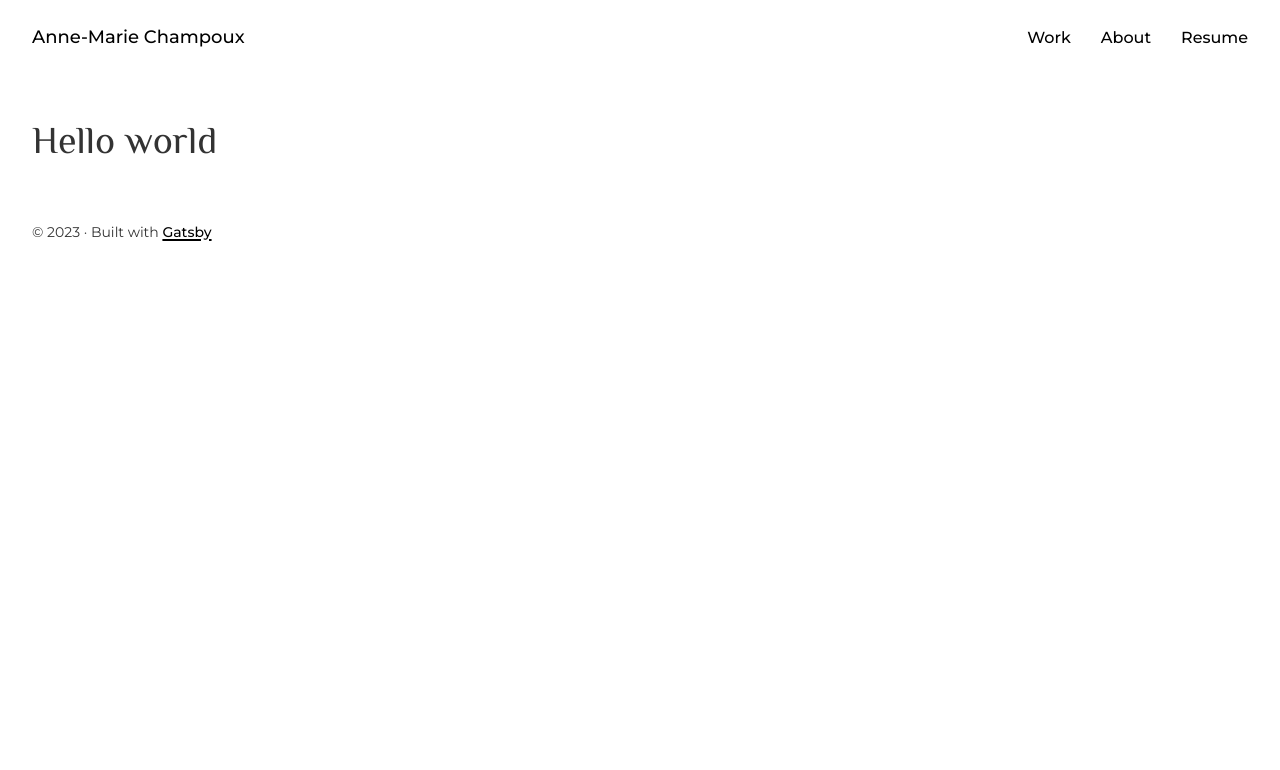
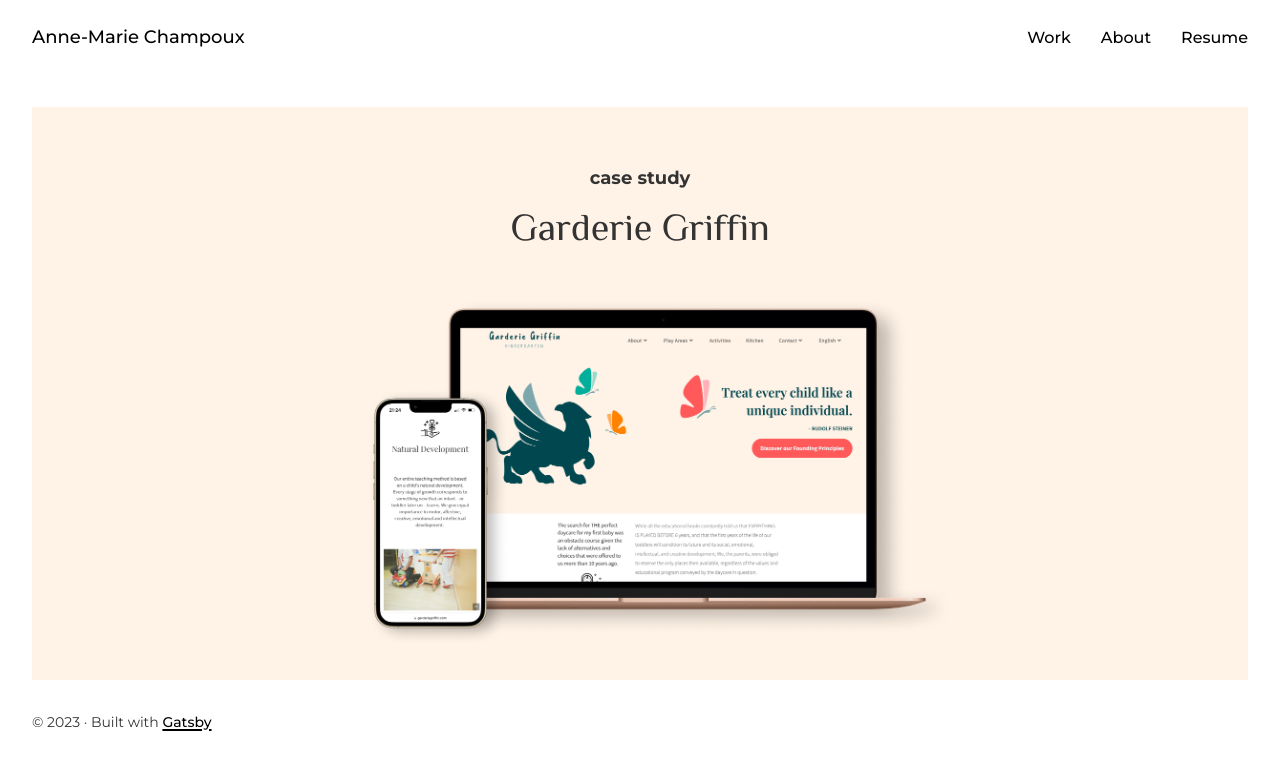
Before and after one commit to amchampoux/portfolio, a Gatsby site: page /garderie-griffin in a window 1280 px wide. Built offline with nearby package versions, Linux system fonts and the light colour scheme; Gatsby itself is replaced by a stand-in of ours.

Commit message:
add case study header component

```diff
--- a/public/page-data/dev-404-page/page-data.json
+++ b/public/page-data/dev-404-page/page-data.json
@@ -1 +1 @@
-{"componentChunkName":"component---cache-dev-404-page-js","path":"/dev-404-page/","result":{"data":{"allSiteFunction":{"nodes":[]},"allSitePage":{"nodes":[{"path":"/using-dsg/"},{"path":"/404/"},{"path":"/404.html"},{"path":"/"},{"path":"/page-2/"},{"path":"/using-ssr/"},{"path":"/using-typescript/"}]}},"pageContext":{}},"staticQueryHashes":[],"slicesMap":{}}
+{"componentChunkName":"component---cache-dev-404-page-js","path":"/dev-404-page/","result":{"data":{"allSiteFunction":{"nodes":[]},"allSitePage":{"nodes":[{"path":"/using-dsg/"},{"path":"/404/"},{"path":"/404.html"},{"path":"/garderie-griffin/"},{"path":"/"},{"path":"/page-2/"},{"path":"/using-ssr/"},{"path":"/using-typescript/"}]}},"pageContext":{}},"staticQueryHashes":[],"slicesMap":{}}
--- /dev/null
+++ b/src/components/CaseStudyHeader/CaseStudyHeader.css
@@ -0,0 +1,17 @@
+.header {
+  display: flex;
+  flex-direction: column;
+  align-items: center;
+  padding-top: 5vh;
+  /* padding-bottom: 5vh; */
+  height: 573px;
+}
+
+.header_title {
+  margin-top: -2vh;
+}
+
+.header_image {
+  margin-top: -5vh;
+  padding-left: 4vw;
+}
--- /dev/null
+++ b/src/components/CaseStudyHeader/CaseStudyHeader.js
@@ -0,0 +1,16 @@
+import * as React from "react"
+import "./CaseStudyHeader.css"
+import "../layout.css"
+
+export default function CaseStudyHeader(props) {
+
+  return (
+    <div className="header" style={props.style}>
+      <h3>case study</h3>
+      <h1 className="header_title">{props.title}</h1>
+      <div className="header_image">
+        {props.image}
+      </div>
+    </div>
+  )
+};
--- a/src/components/layout.css
+++ b/src/components/layout.css
@@ -86,10 +86,15 @@
   font-family: "Philosopher";
   font-weight: 400;
   font-size: 38px;
-  /* letter-spacing: -0.01em; */
 }
 h1 > b {
   color: var(--color-primary);
+}
+h3 {
+  line-height: var(--line-height-normal);
+  font-family: var(--font-sans);
+  font-weight: 700;
+  font-size: var(--font-lg);
 }
 img {
   border-style: none;
@@ -234,25 +239,10 @@
   content: none;
 }
 
-/* .primary_button {
-  height: 50px;
-  background-color: transparent;
-  cursor: pointer;
-  padding-left: 2vw;
-  padding-right: 2vw;
-
-  font-family: var(--font-sans);
-  font-size: 18px;
-} */
-
-
-
 .primary_button {
   display: inline-block;
   padding: 0.9rem 1.8rem;
-
   color:#000000;
-  /* border: 3px solid rgb(252, 70, 100); */
   cursor: pointer;
   position: relative;
   background-color: transparent;
--- a/src/pages/garderie-griffin.js
+++ b/src/pages/garderie-griffin.js
@@ -1,11 +1,27 @@
 import * as React from "react"
+import CaseStudyHeader from "../components/CaseStudyHeader/CaseStudyHeader"
 import Layout from "../components/layout"
+import { StaticImage } from "gatsby-plugin-image"
 
 export default function GarderieGriffinPage () {
 
   return (
     <Layout>
-      <h1>Hello world</h1>
+      <CaseStudyHeader
+        style={{ backgroundColor: `#FFF3E7` }}
+        title="Garderie Griffin"
+        image = {
+          <StaticImage
+            src="../images/Griffin/main.png"
+            loading="eager"
+            width={620}
+            quality={100}
+            formats={["auto", "webp", "avif"]}
+            alt=""
+          />
+        }
+      />
+
 
     </Layout>
 
```
Also changed, not shown: public/static/5d927e14a2203242189fd90cb0b1b98b/0972e/main.avif (added), public/static/995a0b59e45093f5e6099117fe8c9869/33f45/main.avif (added).
